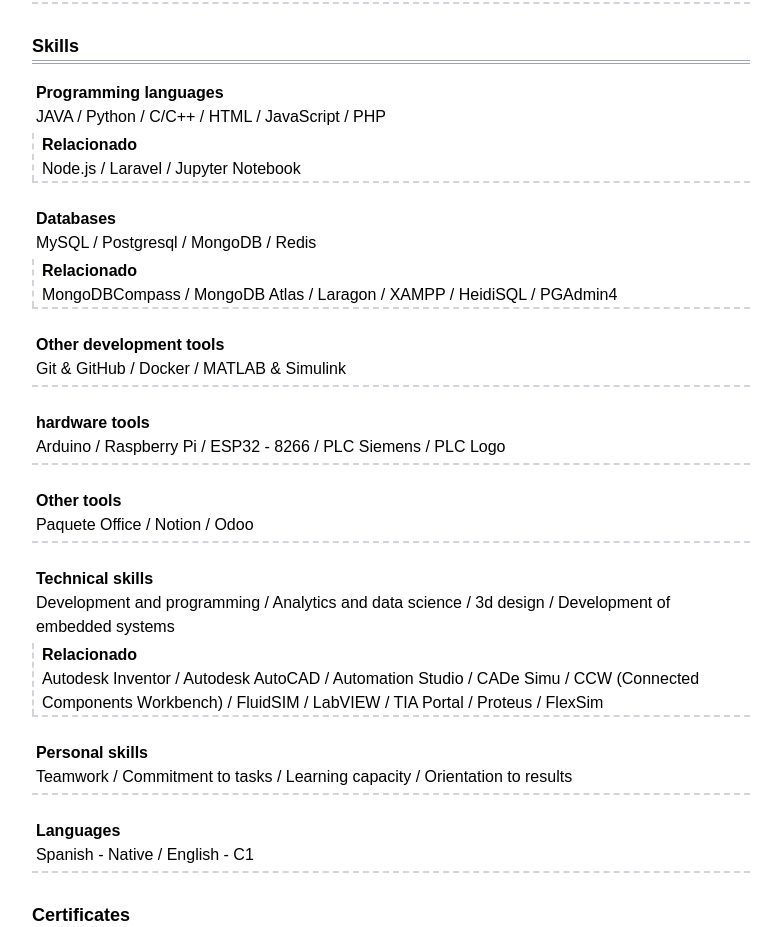
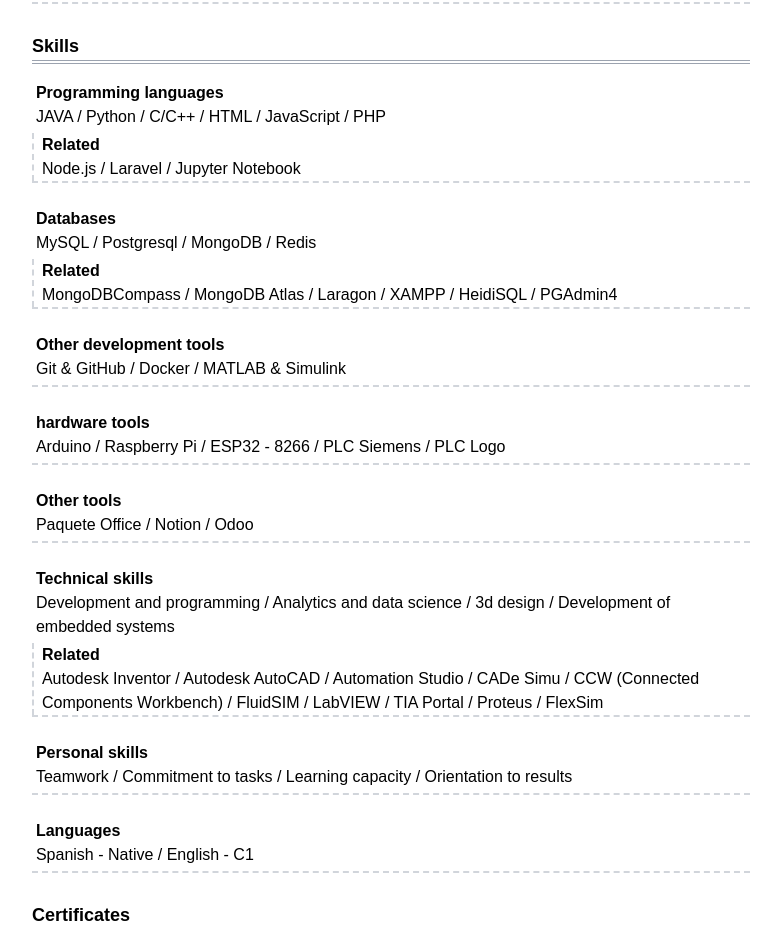
Before and after one commit to daap213/Portafolio_Astro, an Astro site: page /en/cv in a window 1280 px wide. Shown: the part 2997-3924 px from the top of the page, without its empty margins (249-1030 px from the left). Built offline with nearby package versions, Linux system fonts and the light colour scheme; Astro itself is replaced by a stand-in of ours.

Commit message:
Corregir palabra idioma

```diff
--- a/src/pages/en/cv.astro
+++ b/src/pages/en/cv.astro
@@ -281,7 +281,7 @@
               </div>
               {habilidad.related && (
                 <div class="check_y grid pl-2 border-l-2 border-dashed border-gray-300">
-                  <h3 class=" font-semibold">Relacionado</h3>
+                  <h3 class=" font-semibold">Related</h3>
                   <div class="h-auto  max-w-full my-auto">
                     {habilidad.related.join(" / ")}
                   </div>
```
